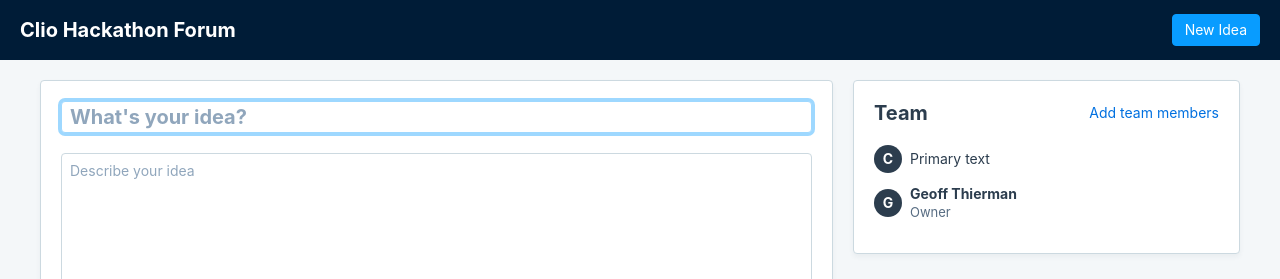
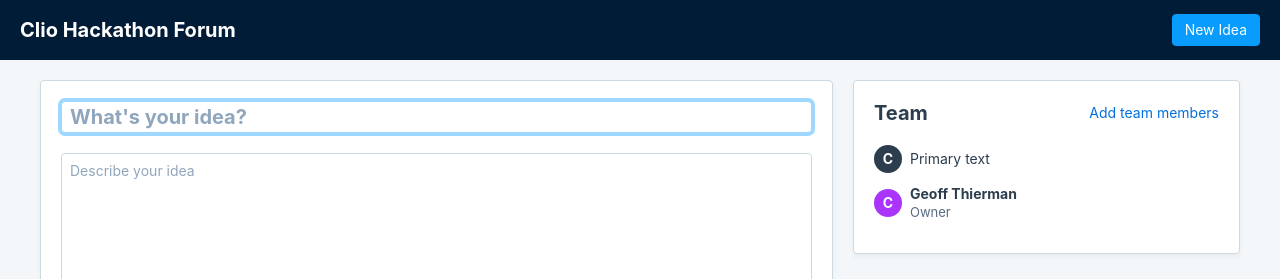
Before and after one commit to cshape/hackathon-voting, a React (Create React App) app: page /hackathon-voting/ideasForm in a window 1280 px wide. Shown: the top 279 px of the page. Built offline with nearby package versions, Linux system fonts and the light colour scheme.

Commit message:
Added support for initial background color

```diff
--- a/src/Components/Ideas/ideasForm.js
+++ b/src/Components/Ideas/ideasForm.js
@@ -78,6 +78,7 @@
                 primaryTextLabel="Geoff Thierman"
                 primaryTextStyle="bold"
                 subTextLabel="Owner"
+                initialsBackgroundColor="#AB34FB"
               >
               </Avatar>
             </Card>
--- a/src/Components/UI/Avatar/Avatar.js
+++ b/src/Components/UI/Avatar/Avatar.js
@@ -7,22 +7,20 @@
 		this.primaryTextStyle = this.props.primaryTextStyle || 'regular'; //default, bold, link
 		this.primaryTextAction = null; // function
 		this.subTextLabel = this.props.subTextLabel || null; // String
-		this.initial = this.props.initial || "C"; // string
-		this.color = null; // string, hex color
+		this.initials = this.props.initials || "C"; // string
+		this.initialsBackgroundColor = this.props.initialsBackgroundColor || "#2C3D4E"; // string, hex color
 		this.spacing = this.props.spacing || "m"; //string, size from the spacing system
 
 		this.setPrimaryTextStyle = this.setPrimaryTextStyle.bind(this);
 		this.setSpacing = this.setSpacing.bind(this);
 	}
 
-	//
-
 	setPrimaryTextStyle() {
 		const classes = "";
 		if (this.props.primaryTextStyle === "regular") {
 			return;
 		}
-		if(this.props.primaryTextStyle === "bold") {
+		if (this.props.primaryTextStyle === "bold") {
 			return "type-strong"
 		}
 	}
@@ -32,10 +30,15 @@
 	}
 
 	render() {
+		const style = {
+			initialsBackgroundColor: {
+			    backgroundColor: this.initialsBackgroundColor
+			}
+		};
 		return (
 			<div className={this.setSpacing()}>
-				<div className="avatar-initial">
-					{this.initial}
+				<div className="avatar-initial" style={style.initialsBackgroundColor}>
+					{this.initials}
 				</div>
 				<div className="avatar-info">
 					<div className={this.setPrimaryTextStyle()}>{this.primaryTextLabel}</div>
```
